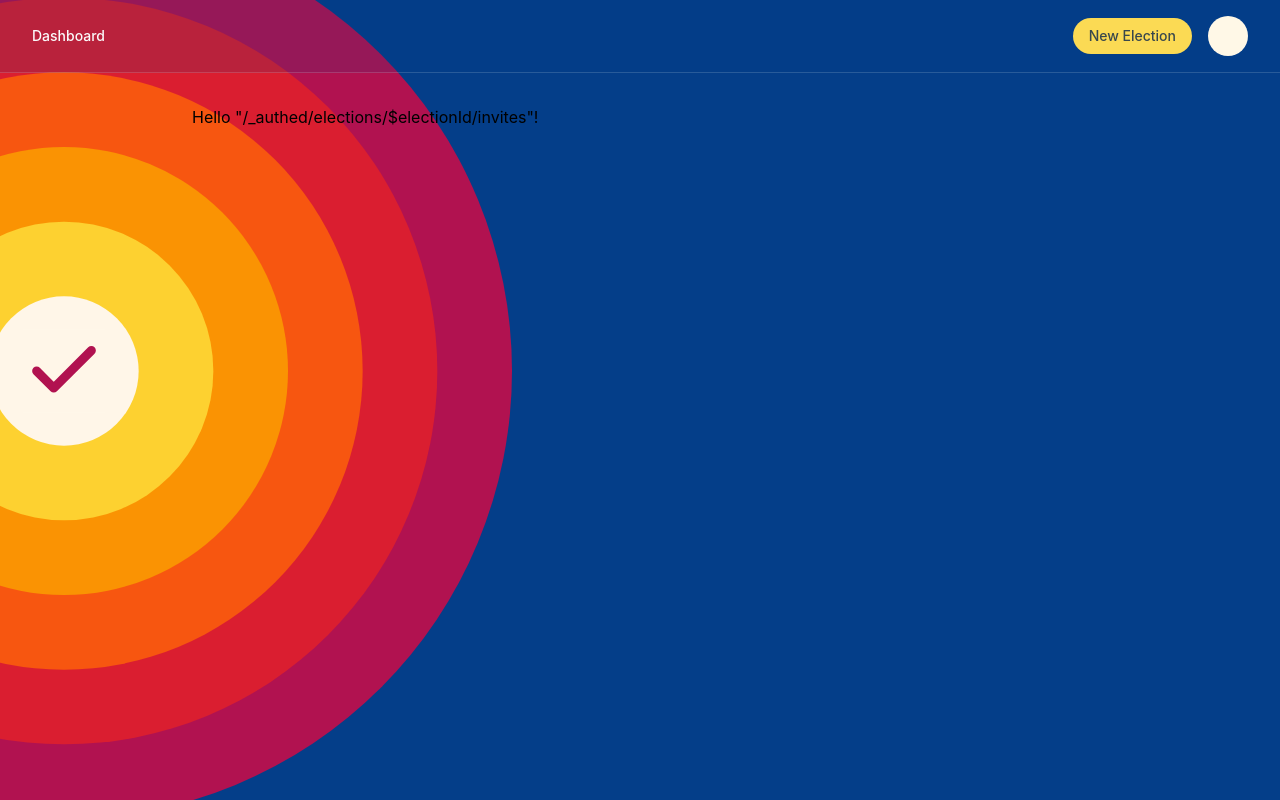
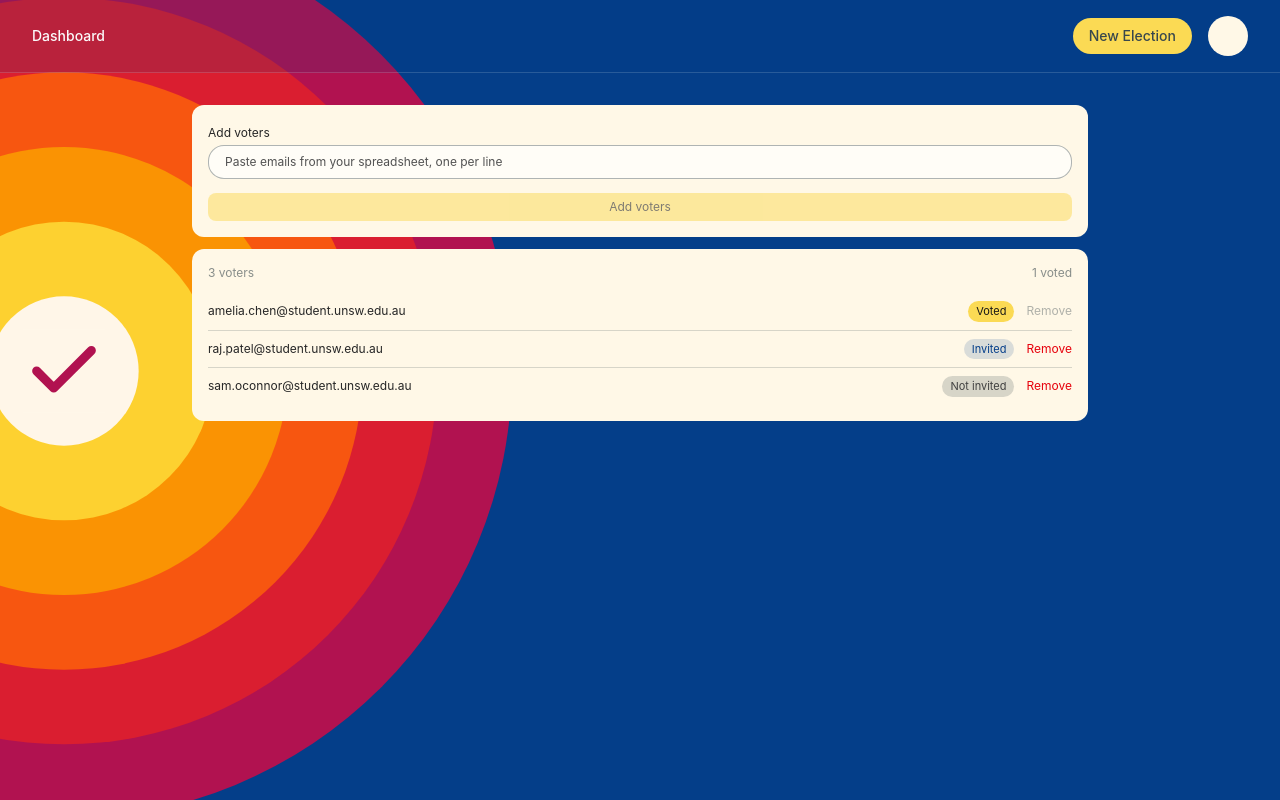
Before and after one commit to devsoc-unsw/trainee-chainsaw-man-26t2, a React (Vite) app in the folder client/: page /elections/1/invites in a window 1280 px wide. Built offline with nearby package versions, Linux system fonts and the light colour scheme.

Commit message:
Add fields to invites page w/o schedule button

```diff
--- a/client/src/routes/_authed/elections/$electionId/invites.tsx
+++ b/client/src/routes/_authed/elections/$electionId/invites.tsx
@@ -1,9 +1,250 @@
 import { createFileRoute } from "@tanstack/react-router";
+import { useEffect, useState } from "react";
+import { Card } from "@/components/Card";
+import { TextArea } from "@/components/Form";
+
+interface Voter {
+  voter_id: string;
+  email: string;
+  status: "pending" | "invited" | "voted";
+}
+
+const EMAIL = /^[^\s@]+@[^\s@]+\.[^\s@]+$/;
+
+const STATUS_LABEL: Record<Voter["status"], string> = {
+  pending: "Not invited",
+  invited: "Invited",
+  voted: "Voted",
+};
+
+const STATUS_CLASS: Record<Voter["status"], string> = {
+  pending: "bg-muted/20 text-neutral-700",
+  invited: "bg-blue/15 text-blue",
+  voted: "bg-emphasis text-neutral-900",
+};
+
+// TODO: delete between TODO lines since just for testing
+let mockVoterId = 100;
+
+async function fetchVoters(campaignId: string): Promise<Voter[]> {
+  await new Promise((r) => setTimeout(r, 200));
+  console.log("fetchVoters", campaignId);
+  return [
+    { voter_id: "1", email: "amelia.chen@student.unsw.edu.au", status: "voted" },
+    { voter_id: "2", email: "raj.patel@student.unsw.edu.au", status: "invited" },
+    { voter_id: "3", email: "sam.oconnor@student.unsw.edu.au", status: "pending" },
+  ];
+}
+
+async function createVoters(
+  campaignId: string,
+  emails: string[],
+): Promise<{ voter_id: string }[]> {
+  await new Promise((r) => setTimeout(r, 300));
+  console.log("createVoters", campaignId, emails);
+  return emails.map(() => ({ voter_id: String(++mockVoterId) }));
+}
+
+async function deleteVoters(campaignId: string, voterIds: string[]) {
+  await new Promise((r) => setTimeout(r, 200));
+  console.log("deleteVoters", campaignId, voterIds);
+}
+// TODO
+
+// TODO: uncomment following with query
+/*
+async function fetchVoters(campaignId: string): Promise<Voter[]> {
+  const res = await fetch(`/campaigns/${campaignId}/voters`);
+  if (!res.ok) throw new Error("Couldn't load voters.");
+  return res.json();
+}
+
+async function createVoters(
+  campaignId: string,
+  emails: string[],
+): Promise<{ voter_id: string }[]> {
+  const res = await fetch(`/campaigns/${campaignId}/voters`, {
+    method: "POST",
+    headers: { "Content-Type": "application/json" },
+    body: JSON.stringify({ emails }),
+  });
+  if (res.status === 409) throw new Error("Some of those voters are already on the list.");
+  if (!res.ok) throw new Error("Couldn't add those voters. Try again.");
+  return res.json();
+}
+
+async function deleteVoters(campaignId: string, voterIds: string[]) {
+  const res = await fetch(`/campaigns/${campaignId}/voters/delete`, {
+    method: "POST",
+    headers: { "Content-Type": "application/json" },
+    body: JSON.stringify({ voter_ids: voterIds }),
+  });
+  if (!res.ok) throw new Error("Couldn't remove those voters. Try again.");
+}
+*/
 
 export const Route = createFileRoute("/_authed/elections/$electionId/invites")({
   component: RouteComponent,
 });
 
+function parseEmails(raw: string) {
+  const parts = raw
+    .split(/[\s,;]+/)
+    .map((s) => s.trim().toLowerCase())
+    .filter(Boolean);
+
+  const seen = new Set<string>();
+  const valid: string[] = [];
+  const invalid: string[] = [];
+
+  for (const part of parts) {
+    if (seen.has(part)) continue;
+    seen.add(part);
+
+    if (EMAIL.test(part)) {
+      valid.push(part);
+    } else {
+      invalid.push(part);
+    }
+  }
+  return { valid, invalid };
+}
+
 function RouteComponent() {
-  return <div>Hello "/_authed/elections/$electionId/invites"!</div>;
+  const { electionId } = Route.useParams();
+
+  const [voters, setVoters] = useState<Voter[]>([]);
+  const [raw, setRaw] = useState("");
+  const [pending, setPending] = useState(false);
+  const [error, setError] = useState<string | null>(null);
+
+  // TODO: delete between TODO lines since just for testing
+  useEffect(() => {
+    fetchVoters(electionId).then(setVoters);
+  }, [electionId]);
+  // TODO
+
+  // TODO: uncomment following with query
+  /*
+  const { data: voters = [] } = useQuery({
+    queryKey: ["voters", electionId],
+    queryFn: () => fetchVoters(electionId),
+  });
+  */
+  const { valid, invalid } = parseEmails(raw);
+  const existing = new Set(voters.map((v) => v.email));
+  const toAdd = valid.filter((e) => !existing.has(e));
+  const duplicates = valid.length - toAdd.length;
+
+  const add = async () => {
+    if (toAdd.length === 0 || pending) return;
+    setPending(true);
+    setError(null);
+    try {
+      const created = await createVoters(electionId, toAdd);
+      setVoters([
+        ...voters,
+        ...created.map((c, i) => ({
+          voter_id: c.voter_id,
+          email: toAdd[i],
+          status: "pending" as const,
+        })),
+      ]);
+      setRaw("");
+    } catch (err) {
+      setError(err instanceof Error ? err.message : "Couldn't add those voters. Try again.");
+    }
+    setPending(false);
+  };
+
+  const remove = async (voterId: string) => {
+    setVoters(voters.filter((v) => v.voter_id !== voterId));
+    await deleteVoters(electionId, [voterId]);
+  };
+
+  return (
+    <div className="w-full space-y-3">
+      <Card className="p-4 space-y-2">
+        <TextArea
+          label="Add voters"
+          placeholder="Paste emails from your spreadsheet, one per line"
+          rows={4}
+          value={raw}
+          onChange={(e) => setRaw(e.target.value)}
+        />
+
+        {raw.trim() && (
+          <p className="text-xs text-muted/60">
+            {toAdd.length} to add
+            {duplicates > 0 && ` · ${duplicates} already on the list`}
+            {invalid.length > 0 && ` · ${invalid.length} not valid emails`}
+          </p>
+        )}
+
+        {invalid.length > 0 && (
+          <p className="break-all text-xs text-red-600">
+            Check these: {invalid.slice(0, 5).join(", ")}
+            {invalid.length > 5 && ` and ${invalid.length - 5} more`}
+          </p>
+        )}
+
+        {/* request failed, but not a field error */}
+        {error && (
+          <p role="alert" className="text-xs text-red-600">
+            {error}
+          </p>
+        )}
+
+        <button
+          type="button"
+          onClick={add}
+          disabled={toAdd.length === 0 || pending}
+          className="w-full rounded-lg bg-emphasis py-1.5 text-xs disabled:opacity-50"
+        >
+          {pending
+            ? "Adding…"
+            : `Add ${toAdd.length || ""} ${toAdd.length === 1 ? "voter" : "voters"}`}
+        </button>
+      </Card>
+
+      <Card className="p-4">
+        <div className="mb-3 flex items-baseline justify-between">
+          <span className="text-xs text-muted/60">
+            {voters.length} {voters.length === 1 ? "voter" : "voters"}
+          </span>
+          <span className="text-xs text-muted/60">
+            {voters.filter((v) => v.status === "voted").length} voted
+          </span>
+        </div>
+
+        {voters.length === 0 ? (
+          <p className="py-6 text-center text-xs text-muted/60">
+            No voters yet. Paste some emails above to get started.
+          </p>
+        ) : (
+          <ul className="divide-y divide-muted/20">
+            {voters.map((voter) => (
+              <li key={voter.voter_id} className="flex items-center gap-3 py-2">
+                <span className="min-w-0 flex-1 truncate text-xs text-neutral-800">
+                  {voter.email}
+                </span>
+                <span className={`rounded-full px-2 py-0.5 text-[11px] ${STATUS_CLASS[voter.status]}`}>
+                  {STATUS_LABEL[voter.status]}
+                </span>
+                <button
+                  type="button"
+                  disabled={voter.status === "voted"}
+                  onClick={() => remove(voter.voter_id)}
+                  title={voter.status === "voted" ? "Can't remove someone who has already voted" : undefined}
+                  className="text-xs text-red-600 hover:text-red-700 disabled:cursor-not-allowed disabled:text-muted/40! disabled:hover:text-red-600"
+                >
+                  Remove
+                </button>
+              </li>
+            ))}
+          </ul>
+        )}
+      </Card>
+    </div>
+  );
 }
```
